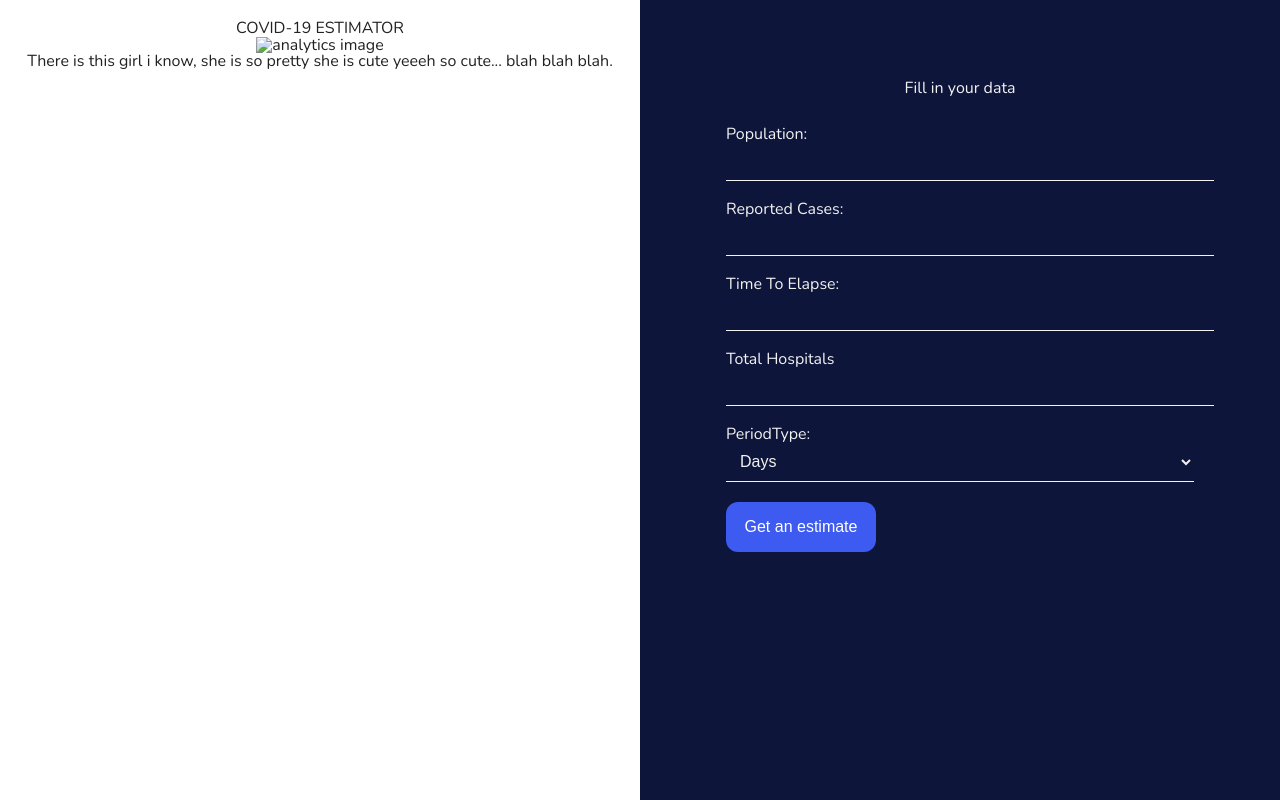
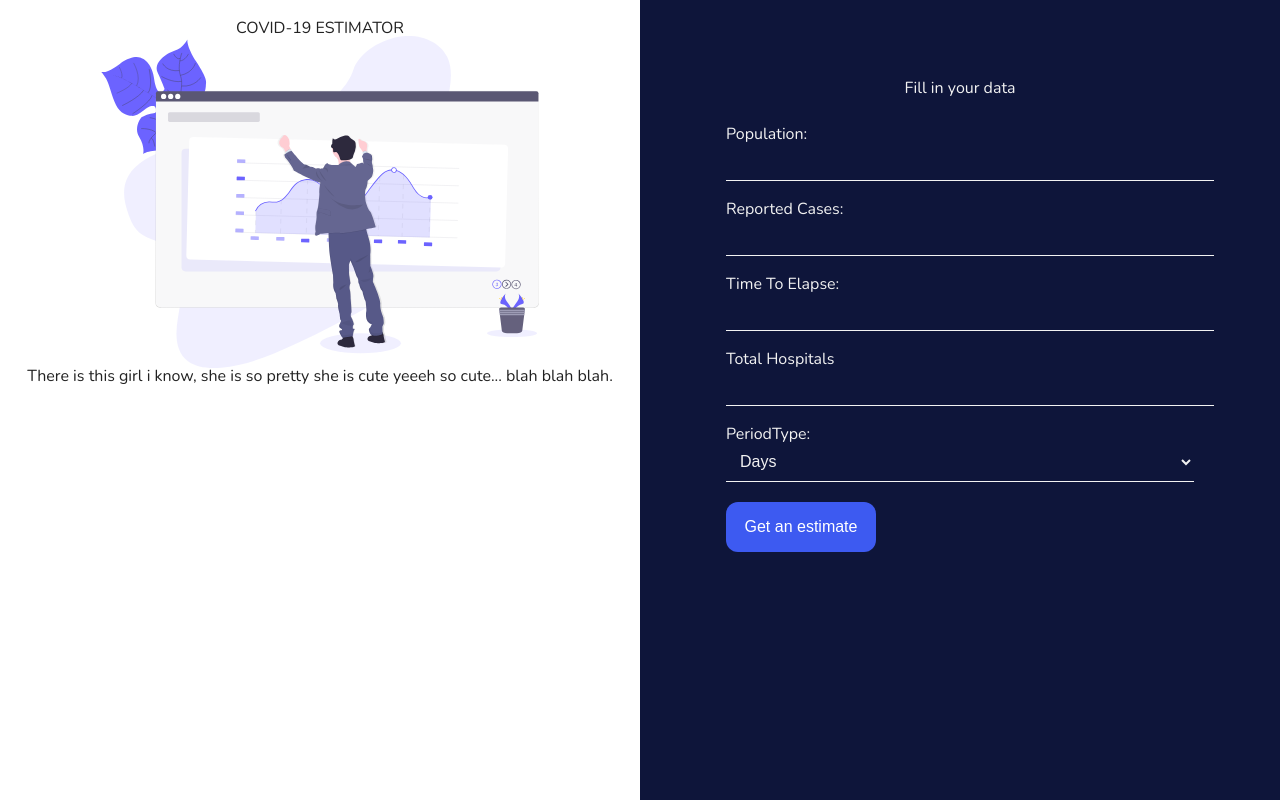
Before and after one commit to jhumeey/covid-19-estimator, a website: page index.html in a window 1280 px wide. Drawn offline with nearby package versions, Linux system fonts and the light colour scheme; the site is published under a folder, as on GitHub Pages, so addresses that start at the root find nothing.

Commit message:
Changed image on homepage

```diff
--- a/index.html
+++ b/index.html
@@ -18,7 +18,7 @@
         <h1>COVID-19 ESTIMATOR</h1>
       </div>
       <div class="image-container">
-        <img src="/public/images/undraw_setup_analytics_8qkl.svg" alt="analytics image">
+        <img src="./public/images/undraw_setup_analytics_8qkl.svg" alt="analytics image">
       </div>
       <div class="text-container">
         <p>There is this girl i know, she is so pretty
```
